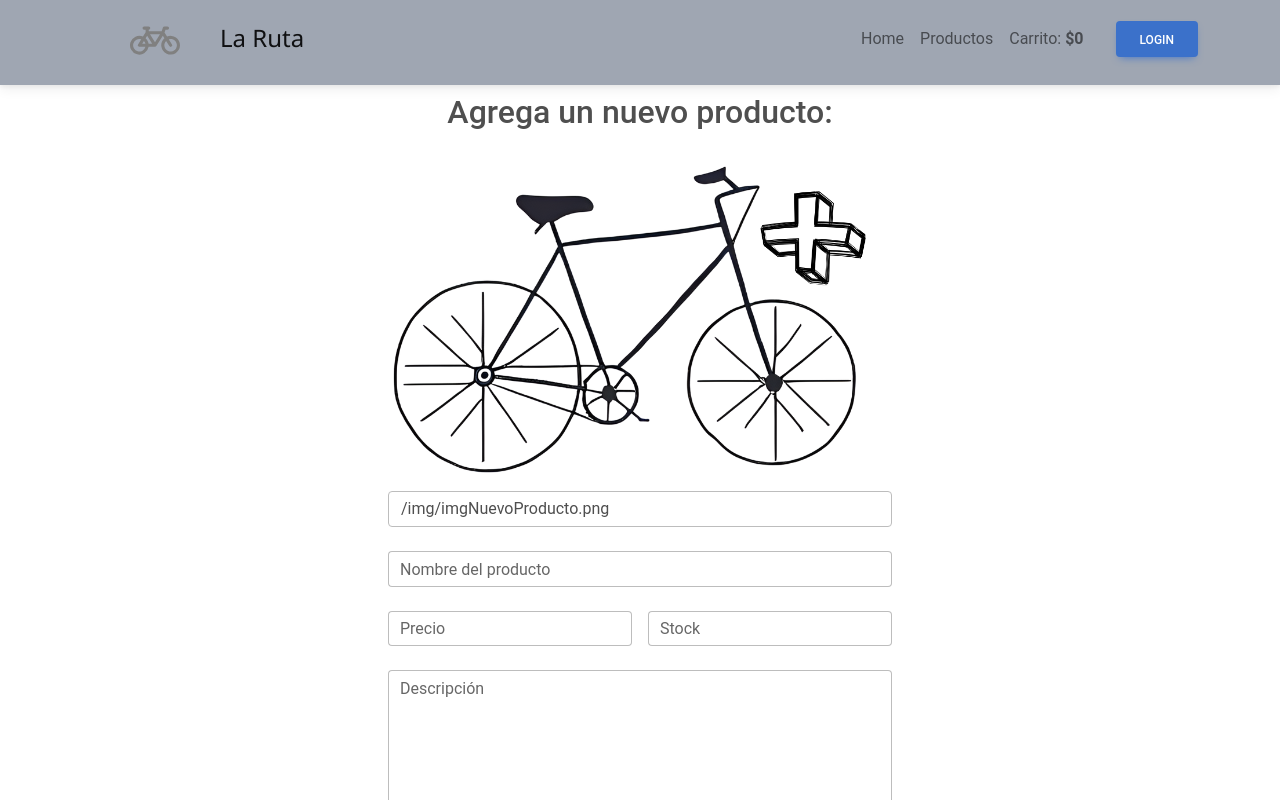
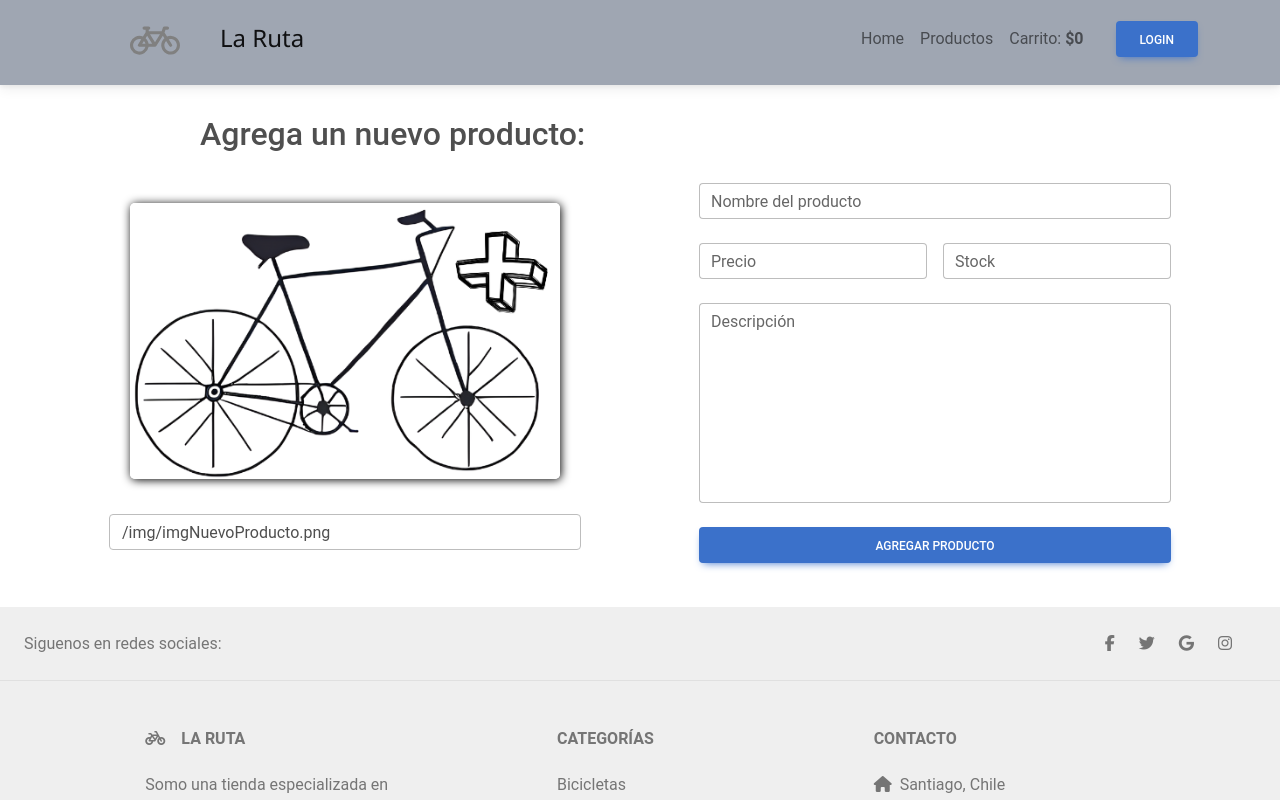
Before and after one commit to darkfuel/la-ruta, a React (Vite) app in the folder Frontend/: page /nuevo-producto in a window 1280 px wide. Shown: the top 800 px of the page. Built offline with nearby package versions, Linux system fonts and the light colour scheme; no server answers.

Commit message:
Update NuevoProducto.jsx

```diff
--- a/Frontend/src/views/nuevoProducto/NuevoProducto.jsx
+++ b/Frontend/src/views/nuevoProducto/NuevoProducto.jsx
@@ -72,31 +72,25 @@ const NuevoProducto = () => {
 
   return (
     <>
-      <div className='container'>
-        <div className='row'>
-          <h2 className='text-center mt-2'>Agrega un nuevo producto:</h2>
-        </div>
-
+      <h2 className='tituloNuevoProducto'>Agrega un nuevo producto:</h2>
       <form className='formNuevoProducto' onSubmit={handleForm}>
-          <div className='form-row'>
-
-            <div className='form-group col mb-4'>
+        <div className='producto d-flex flex-column'>
           <img
             id='imgNuevoProducto'
-                className='img-fluid'
+            className='imgNuevoProducto'
             src={imgSrc}
             alt='agregar nuevo producto'
           />
           <input
             type='text'
-                className='form-control mt-3'
+            className='form-control'
             placeholder='Buscar productos...'
             value={imgSrc}
             onChange={handleChange}
           />
         </div>
 
-            <div className='form-group col'>
+        <div className='detalleProducto'>
           <MDBInput
             type='text'
             id='NombreProducto'
@@ -143,9 +137,7 @@ const NuevoProducto = () => {
             Agregar Producto
           </MDBBtn>
         </div>
-          </div>
       </form>
-      </div>
     </>
   )
 }
```
Lines whose indentation alone changed are shown as unchanged.
